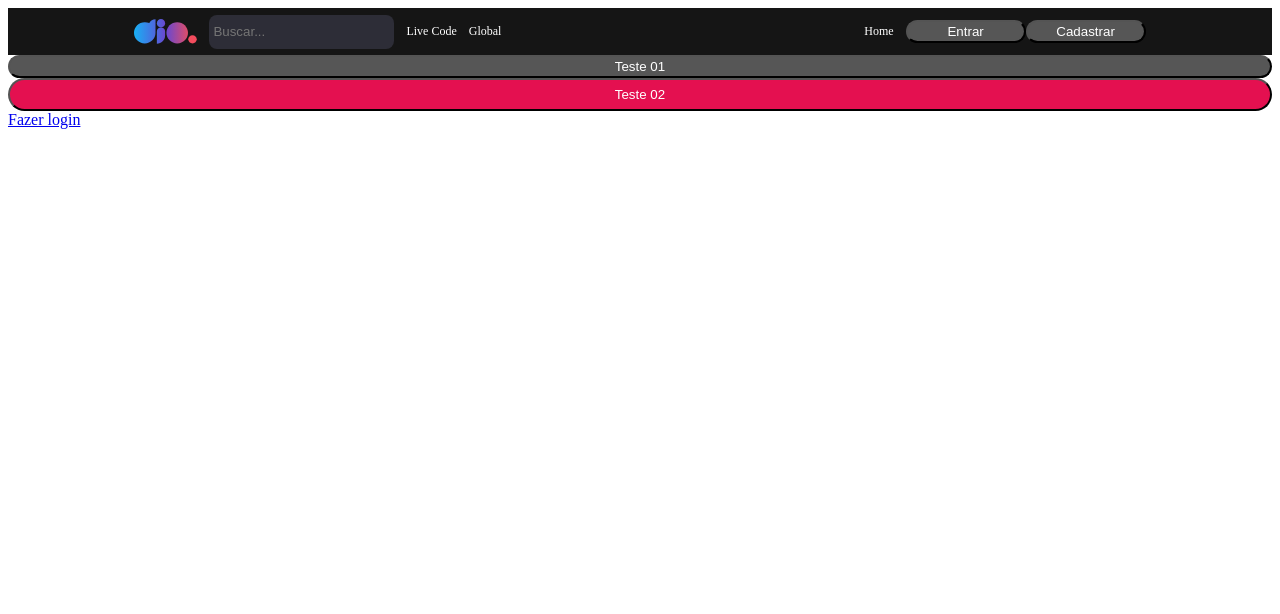
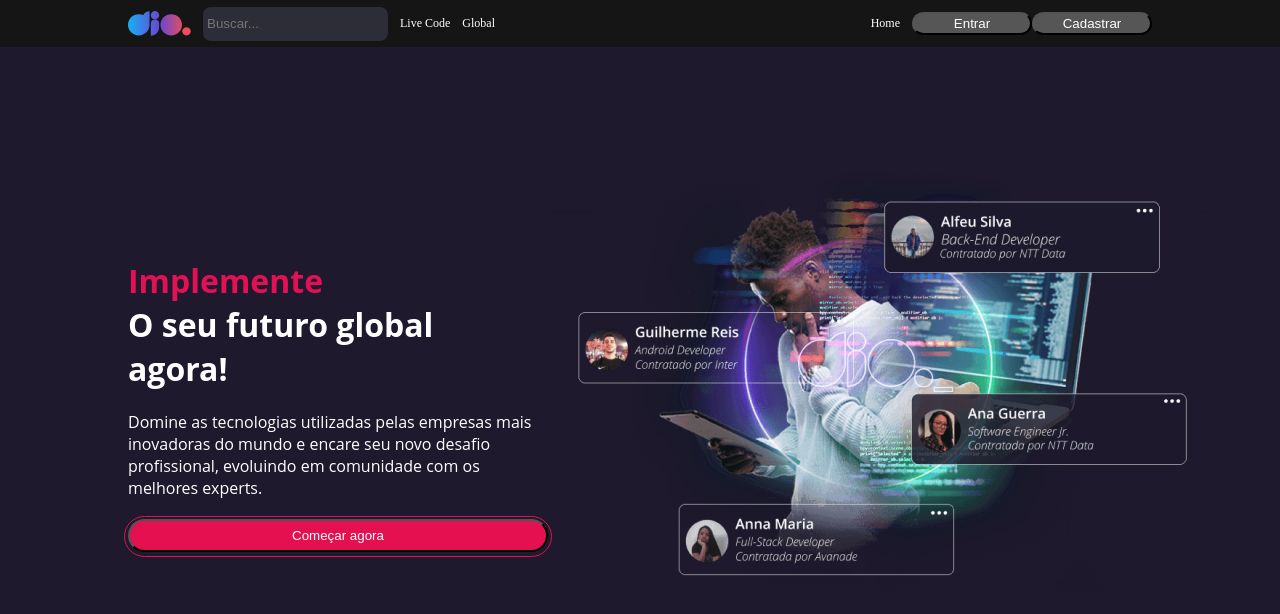
Before and after one commit to Marcelino85/CloneSiteDIO, a React (Create React App) app: page / in a window 1280 px wide. Shown: the top 614 px of the page. Built offline with nearby package versions, Linux system fonts and the light colour scheme.

Commit message:
incrementando o Header

```diff
--- a/src/Pages/home/index.jsx
+++ b/src/Pages/home/index.jsx
@@ -1,13 +1,32 @@
 import { Link } from 'react-router-dom'
+import bannerImagem from '../../assets/banner.png'
 import { Button } from '../../components/Button'
 import { Header } from '../../components/Header'
+import { Container, TextContent, Title, TitleHighlight } from './styles'
 const Home = ()=>{
     return(
         <>
         <Header />
-        <Button title="Teste 01"/>
-        <Button variant='secondary' title="Teste 02"/>
-        <Link to ="/login">Fazer login</Link>
+        <Container>
+            <div>
+                <Title> <br />
+                    <TitleHighlight>
+                    Implemente
+                    <br />
+                    </TitleHighlight>
+                    O seu futuro global agora!
+                </Title>
+                <TextContent>
+                Domine as tecnologias utilizadas pelas empresas mais inovadoras do mundo e encare seu novo desafio profissional,
+                 evoluindo em comunidade com os melhores experts.
+                </TextContent>
+                <Button title='Começar agora' variant="secundary" onClick={()=>null} />
+            </div>
+            <div>
+                <img src={bannerImagem} alt='imagem principal' />
+            </div>
+        </Container>
+
         </>
     )
 }
--- /dev/null
+++ b/src/Pages/home/styles.js
@@ -0,0 +1,39 @@
+import styled from "styled-components";
+
+export const Container = styled.main`
+    width:100%;
+    max-width:80%;
+    margin:0 auto;
+    margin-top:120px;
+
+    display:flex;
+    flex-direction:row;
+    justify-content:space-between;
+    align-items:center;
+`
+export const Title = styled.h2`
+    font-family:"Open Sans";
+    font-style:normal;
+    font-weight:700;
+    font-size:32px;
+    width:320px;
+    margin-bottom:20px;
+    line-height:44px;
+
+    color:#FFFFFF;
+`
+export const TitleHighlight = styled.span`
+
+    color:#E41055;
+`
+export const TextContent = styled.p`
+font-family:"Open Sans";
+font-style:normal;
+font-weight:400;
+font-size:16px;
+width:420px;
+margin-bottom:20px;
+line-height:22px;
+
+color:#FFFFFF;
+`
--- a/src/components/Button/style.js
+++ b/src/components/Button/style.js
@@ -16,8 +16,13 @@ export const ButtonContainer = styled.button`
 
     background:#E41050;
 
-      &::afiter{
-        content: '',
+    &:hover{
+      opacity:0.6;
+      cursor:pointer;
+    }
+
+      &::after{
+        content: '';
         position:absolute;
         border:1px solid #e41050;
         top:-5px;
--- a/src/index.js
+++ b/src/index.js
@@ -1,12 +1,12 @@
 import React from 'react';
 import ReactDOM from 'react-dom/client';
-
 import App from './App';
-
+import {GlobalStyle} from './styles/global'
 
 const root = ReactDOM.createRoot(document.getElementById('root'));
 root.render(
   <React.StrictMode>
+    <GlobalStyle />
     <App />
   </React.StrictMode>
 );
--- /dev/null
+++ b/src/styles/global.js
@@ -0,0 +1,13 @@
+import {createGlobalStyle} from 'styled-components'
+
+export const GlobalStyle = createGlobalStyle`
+    *{
+        margin:0;
+        padding:0;
+    }
+
+    body{
+        background-color:#1E192C;
+        color:#FFFFFF;
+    }
+`
```
Also changed, not shown: src/assets/banner.png (renamed from src/assets/image 3.png).
